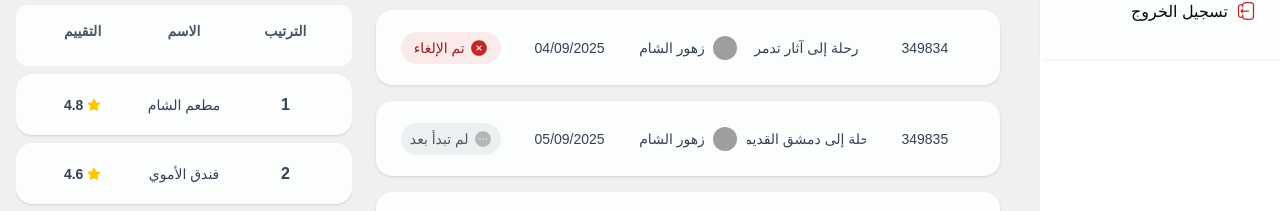
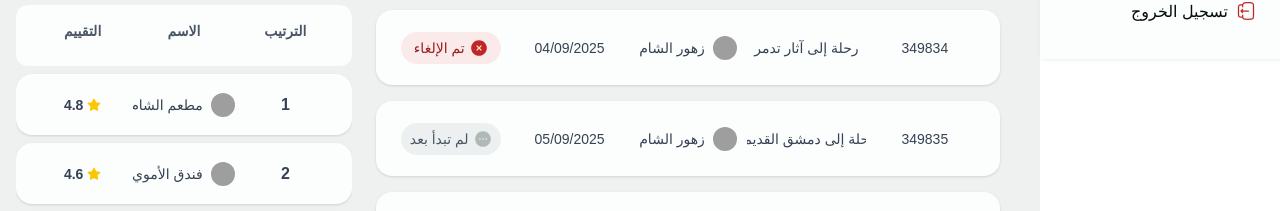
Before and after one commit to kareem-sh/visit-syria-dashboard, a React (Vite) app: page / in a window 1280 px wide. Shown: the part 741-952 px from the top of the page. Built offline with nearby package versions, Linux system fonts and the light colour scheme; grey boxes are pictures that could not be loaded; a web font is replaced by a local one.

Commit message:
add thumbnail to rating table

```diff
--- a/src/components/common/RatingTable.jsx
+++ b/src/components/common/RatingTable.jsx
@@ -30,7 +30,7 @@ const RatingTable = ({
     <div className="overflow-visible relative z-10 w-full">
       {/* Table Content */}
       <div className="flex flex-col space-y-2 w-full rounded-xl overflow-hidden">
-        {/* Table Headers - Same color as rows */}
+        {/* Table Headers */}
         <div
           className="grid grid-cols-3 text-center bg-white px-4 py-4 font-bold text-gray-600 text-sm rounded-xl"
           style={{ height: rowHeight }}
@@ -54,6 +54,17 @@ const RatingTable = ({
               >
                 {col.accessor === "rank" ? (
                   <span className="text-body-bold-16">{rowIndex + 1}</span>
+                ) : col.accessor === "name" ? (
+                  <div className="flex items-center gap-2">
+                    <img
+                      src={`https://api.dicebear.com/7.x/initials/svg?seed=${encodeURIComponent(
+                        row.name
+                      )}&size=32`}
+                      alt={row.name}
+                      className="w-6 h-6 rounded-full flex-shrink-0"
+                    />
+                    <span>{row.name}</span>
+                  </div>
                 ) : col.accessor === "rating" ? (
                   renderStars(row[col.accessor])
                 ) : col.render ? (
```
